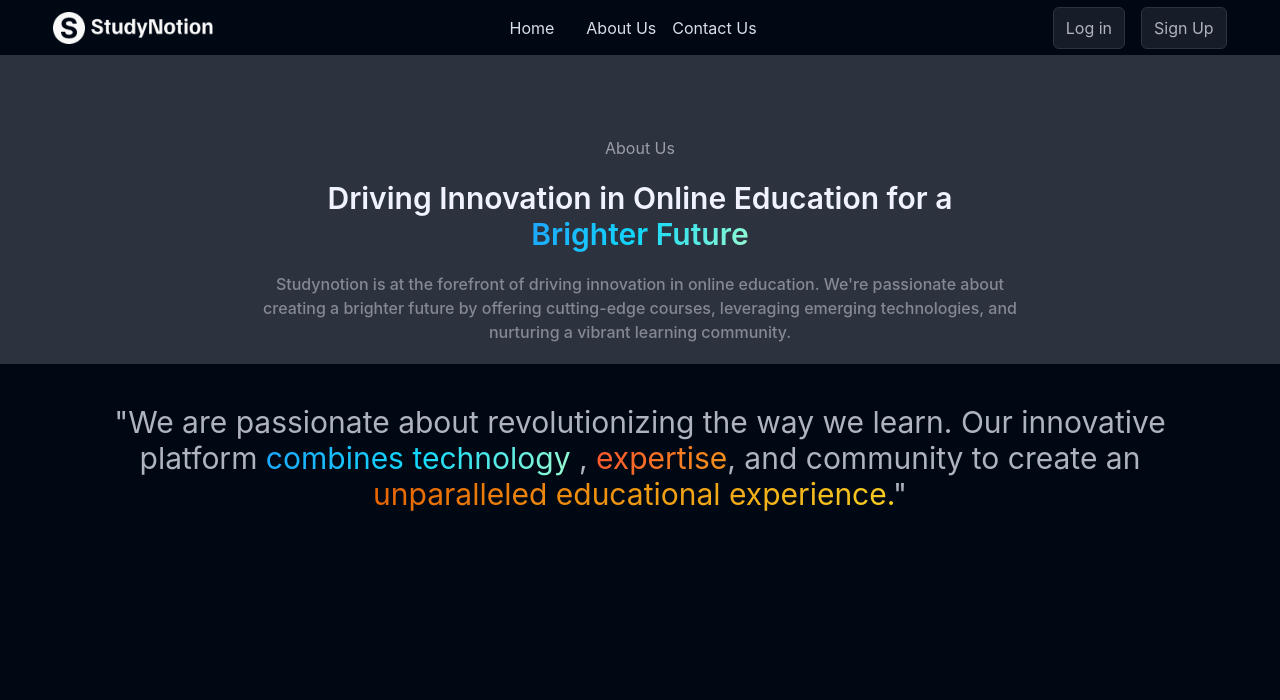
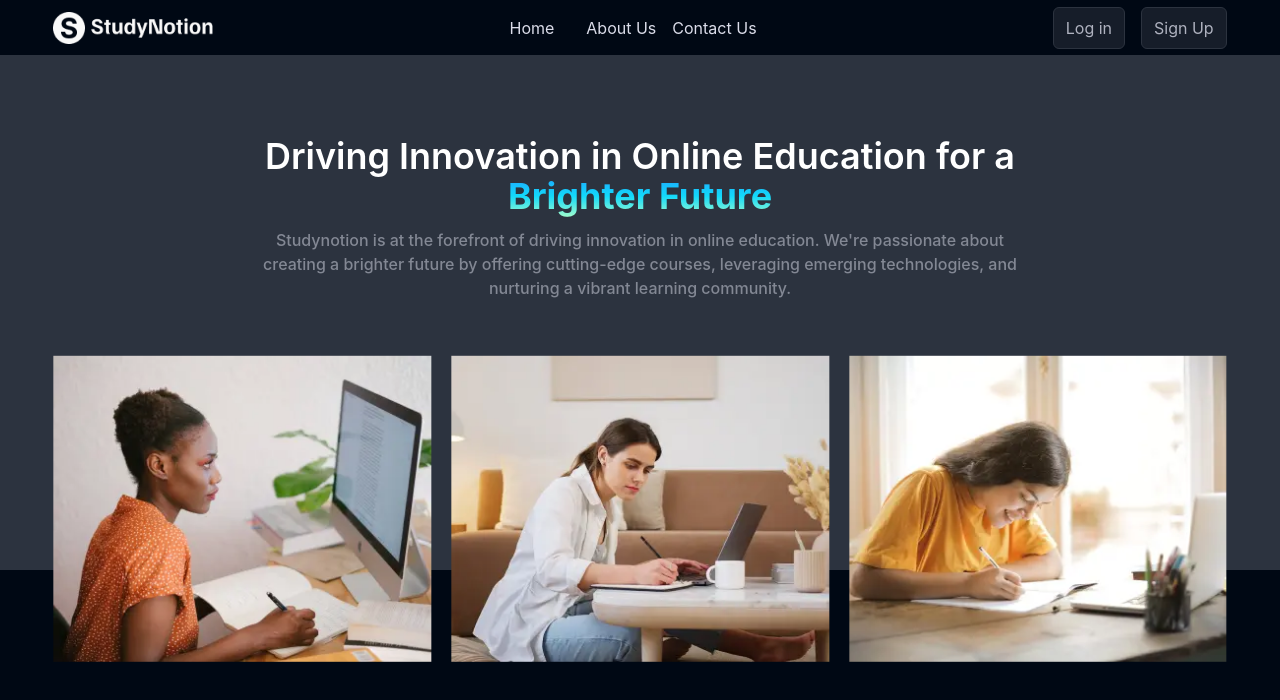
Before and after one commit to ramprogrammer3/studynotion-frontend, a React (Create React App) app: page /about in a window 1280 px wide. Shown: the top 700 px of the page. Built offline with nearby package versions, Linux system fonts and the light colour scheme.

Commit message:
about page section one

```diff
--- /dev/null
+++ b/src/components/common/HighlightText.jsx
@@ -0,0 +1,11 @@
+import React from "react";
+
+const HighlightText = ({ text }) => {
+  return (
+    <span className="bg-gradient-to-b from-[#1FA2FF] via-[#12D8FA] to-[#A6FFCB] text-transparent bg-clip-text font-bold">
+     {" "} {text}
+    </span>
+  );
+};
+
+export default HighlightText;
--- a/src/pages/About.jsx
+++ b/src/pages/About.jsx
@@ -1,49 +1,34 @@
 import React from "react";
-import BannerImage1 from "../assets/Images/aboutus1.webp";
-import BannerImage2 from "../assets/Images/aboutus2.webp";
-import BannerImage3 from "../assets/Images/aboutus3.webp";
+import HighlightText from "../components/common/HighlightText";
+import banner1 from "../assets/Images/aboutus1.webp";
+import banner2 from "../assets/Images/aboutus2.webp";
+import banner3 from "../assets/Images/aboutus3.webp";
 
 const About = () => {
   return (
-    <div className="mx-auto text-white z-0">
-      {/* section 1 */}
+    <div>
+      {/* section one  */}
 
-      <div className="bg-richblack-700  pt-[80px] pb-5">
-        <div className="w-11/12 max-w-maxContent flex flex-col  items-center mx-auto">
-          <div className="flex flex-col items-center sm:w-[400px] md:w-[768px]">
-            <p className="text-richblack-200 text-center mb-5">About Us</p>
-            <h2
-              className="text-richblack-5 font-semibold mb-5 text-center
-            md:flex md:flex-col md:items-center text-[18px] md:text-3xl"
-            >
-              Driving Innovation in Online Education for a{" "}
-              <span className="gradient5">Brighter Future</span>
-            </h2>
-            <p className="text-richblack-300 text-center text-[16px] font-medium font-inter leading-6">
+      <section className="bg-richblack-700">
+        <div className="relative mx-auto flex w-11/12 max-w-maxContent flex-col justify-between gap-10 text-center text-white">
+          <header className="mx-auto py-20 text-4xl font-semibold lg:w-[70%]">
+            Driving Innovation in Online Education for a
+            <HighlightText text="Brighter Future" />
+            <p className="mx-auto mt-3 text-center text-base font-medium text-richblack-300 lg:w-[95%]">
               Studynotion is at the forefront of driving innovation in online
               education. We're passionate about creating a brighter future by
               offering cutting-edge courses, leveraging emerging technologies,
               and nurturing a vibrant learning community.
             </p>
+          </header>
+          <div className="sm:h-[70px] lg:h-[150px]"></div>
+          <div className="absolute bottom-0 left-[50%] translate-x-[-50%] grid w-[100%] grid-cols-3 gap-3 lg:gap-5 translate-y-[30%]">
+            <img src={banner1} alt="" />
+            <img src={banner2} alt="" />
+            <img src={banner3} alt="" />
           </div>
-
-          {/* <div className="relative mt-10">
-            <div
-              className=" md:flex flex-row
-              flex-wrap justify-center gap-x-3 mx-auto "
-            >
-              <img src={BannerImage2} alt=""  />
-              <img src={BannerImage1} alt=""  />
-              <img src={BannerImage3} alt="" />
-            </div>
-          </div> */}
         </div>
-      </div>
-
-      {/* section 2 */}
-      <div className="w-11/12 max-w-maxContent  mx-auto">
-        <p className="text-center font-inter text-[18px] md:text-3xl py-10 text-richblack-100">"We are passionate about revolutionizing the way we learn. Our innovative platform <span className="gradient5">combines technology</span> , <span className="gradient6">expertise</span>, and community to create an <span className="gradient8">unparalleled educational experience.</span>"</p>
-      </div>
+      </section>
     </div>
   );
 };
```
